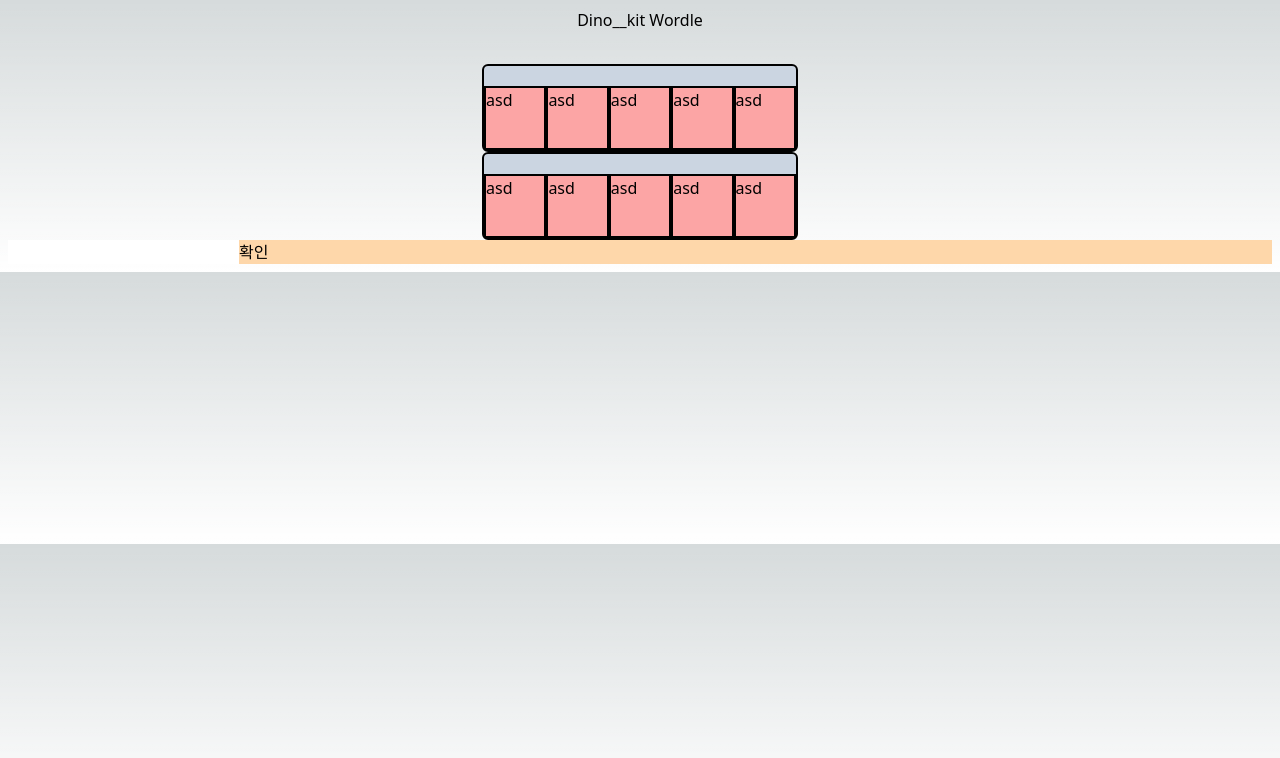
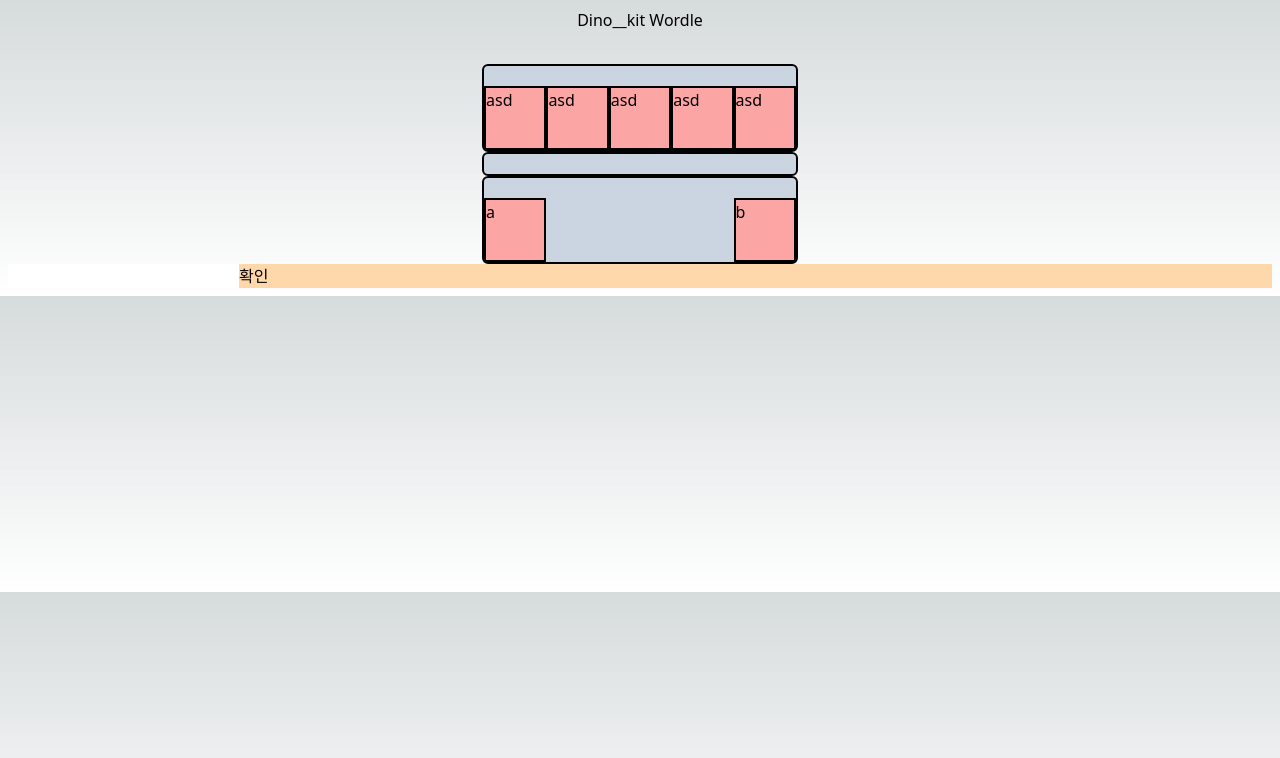
Before and after one commit to innovatorCho/dinokit-wordle, a Next.js app: page / in a window 1280 px wide. Shown: the top 758 px of the page. Built offline with nearby package versions, Linux system fonts and the light colour scheme.

Commit message:
퀴즈 정답 확인 설정

```diff
--- a/src/pages/index.tsx
+++ b/src/pages/index.tsx
@@ -3,6 +3,9 @@ import { useState } from "react";
 const HomePage = () => {
   const [quiz, setQuiz] = useState<stirng>("apple");
   const [answer, setAnswer] = useState<string>(null);
+  const [findItem, setFindItem] = useState<string[]>([]);
+  const [quizArr, setQuizArr] = useState<string[]>([]);
+  let itemData:string[] = ['a','b'];
 
   const handleForAnwser = (e) => {
     setAnswer(e.target.value);
@@ -13,17 +16,37 @@ const HomePage = () => {
   }
 
   const handleForClick = () => {
+    try{
 
       console.log("==========================================================");
       const quizArray = splitString(quiz);
       const answerArray = splitString(answer);
 
+      setQuizArr(quizArray);
+
       for(let i = 0; i < answerArray.length; i++) {
         const aData = quizArray.filter((data, index) => i === index && answerArray[i] === data);
-      console.log(aData);
+        if(aData.length > 0) {
+          console.log(`### task : ${aData} , len ${aData.length}`);
+        } else {
+          console.log(`## failed item ${answerArray[i]}`);
+        }
       }
 
+      itemData  = answerArray.map((item, index) => {
+        if(quizArray.includes(item)) {
+          return {value: item, index};
+        }
+      }).filter(Boolean);
+
+      setFindItem(itemData);
+      console.log(itemData);
+
       console.log("==========================================================");
+    }
+    catch(error) {
+      console.error(`## insert answer error`);
+    }
   }
 
   const splitString = (inputText: string) => {
@@ -42,11 +65,28 @@ const HomePage = () => {
           <div className=" bg-red-300 border-solid border-2 border-black w-1/5 h-16">asd</div>
       </div>
       <div className=" pt-5 bg-slate-300 w-1/4 border-solid border-2 border-black rounded-md flex justify-between">
-          <div className=" bg-red-300 border-solid border-2 border-black w-1/5 h-16">asd</div>
-          <div className=" bg-red-300 border-solid border-2 border-black w-1/5 h-16">asd</div>
-          <div className=" bg-red-300 border-solid border-2 border-black w-1/5 h-16">asd</div>
-          <div className=" bg-red-300 border-solid border-2 border-black w-1/5 h-16">asd</div>
-          <div className=" bg-red-300 border-solid border-2 border-black w-1/5 h-16">asd</div>
+        {
+          quizArr.map((item, index) => {
+            console.log("--------------------------->>")
+            let divTag = <div className=" bg-red-300 border-solid border-2 border-black w-1/5 h-16"></div>;
+            findItem.map(data => {
+
+              if(data.index === index) {
+                console.log(`${index} >> data ${data.value}, ${data.index}`);
+                divTag = (<div className=" bg-red-300 border-solid border-2 border-black w-1/5 h-16">{data.value}</div>);
+              }
+            })
+            return divTag;
+            console.log("---------------------------<<")
+          })
+        }
+      </div>
+      <div className=" pt-5 bg-slate-300 w-1/4 border-solid border-2 border-black rounded-md flex justify-between">
+      {
+        itemData.map((item, index) => (
+          <div className=" bg-red-300 border-solid border-2 border-black w-1/5 h-16" key={index}>{item}</div>
+        ))
+      }
       </div>
       <div className=" bg-orange-200 h-full w-full">
         <input type="text" onChange={handleForAnwser} onKeyDown={validEnterEvent}></input>
```
Lines whose indentation alone changed are shown as unchanged.
